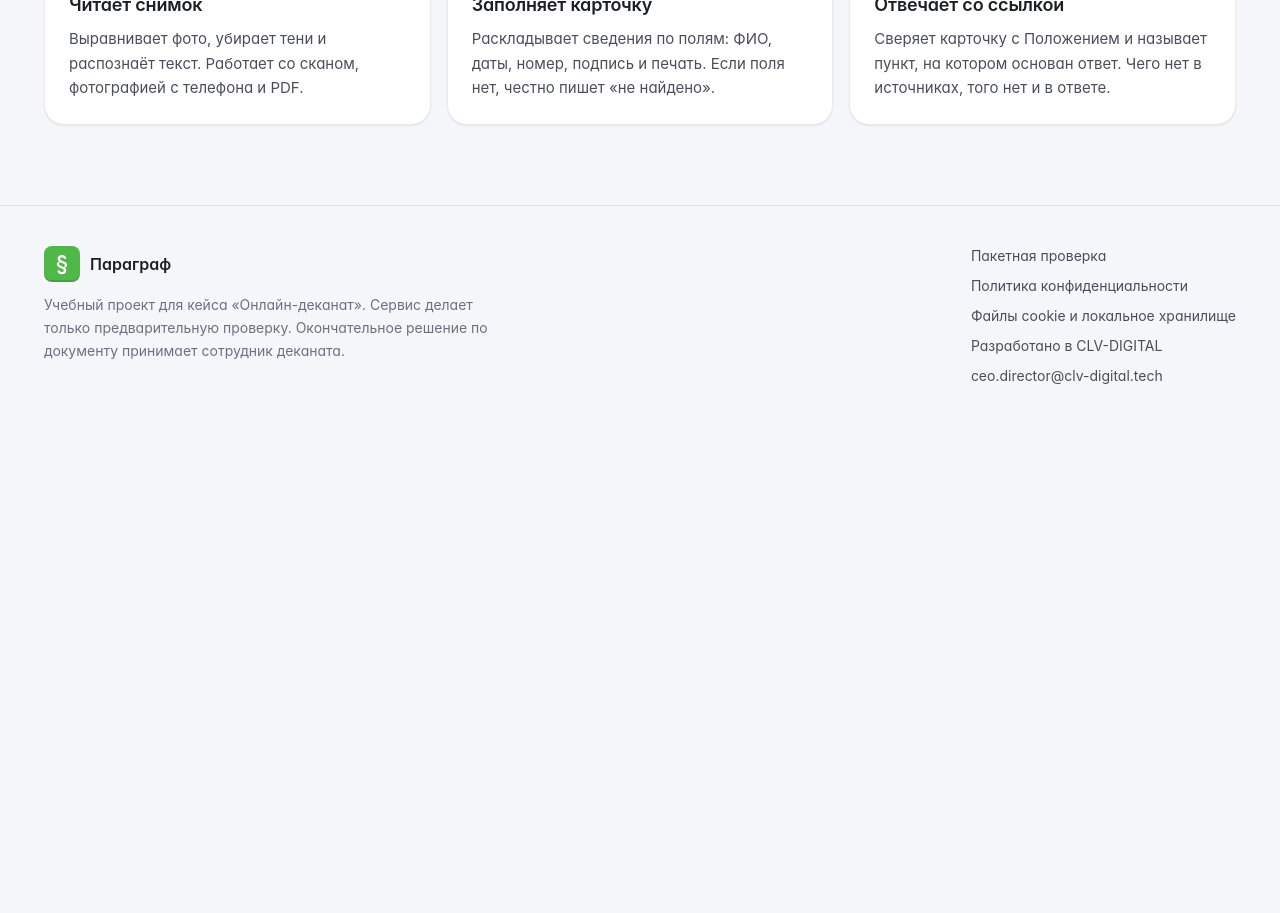
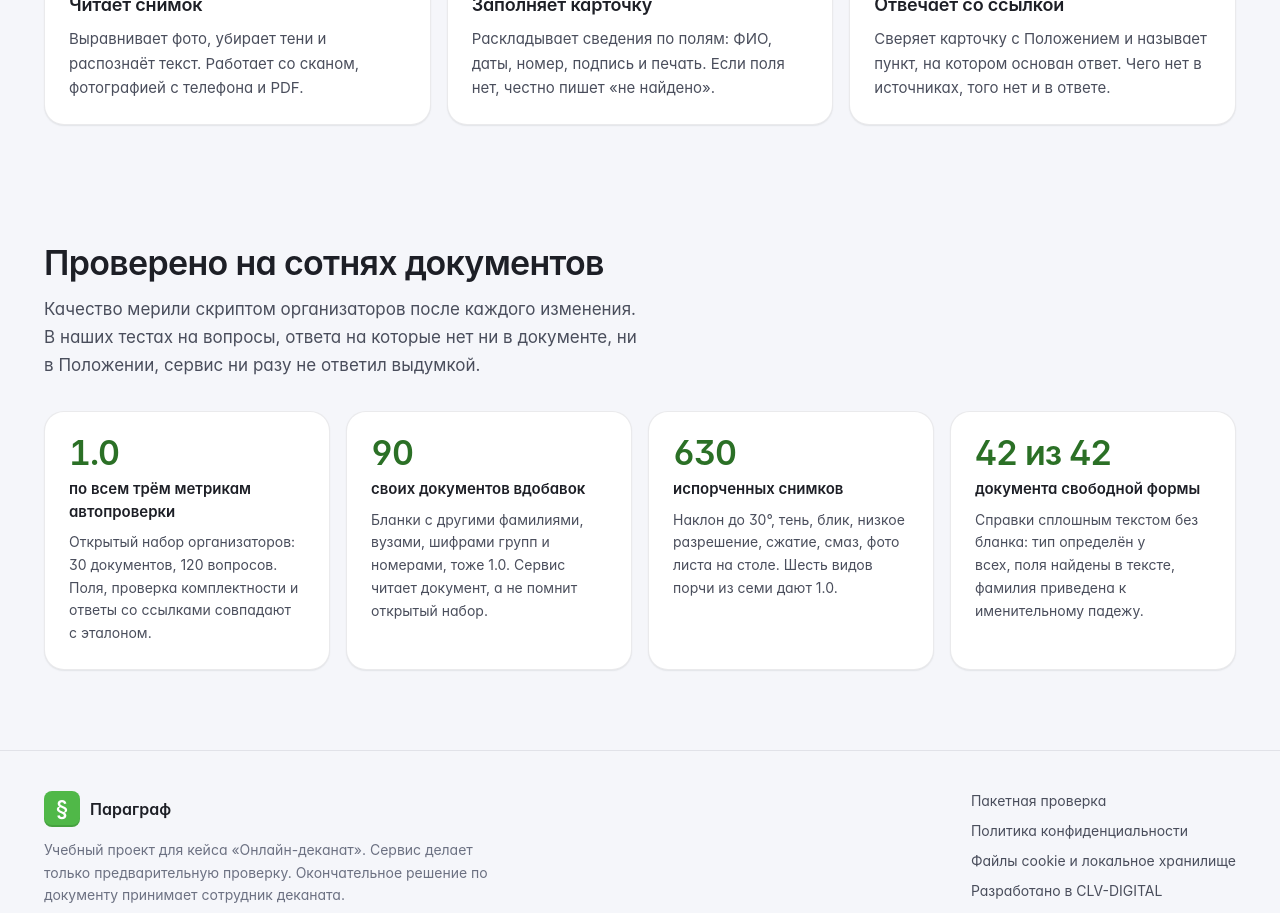
Before and after one commit to dimon0804/Docrux, a React (Vite) app in the folder frontend/: page / in a window 1280 px wide. Shown: the part 1740-2653 px from the top of the page. Before the commit the page ends 2166 px from the top, so only its background shows below. Built offline with nearby package versions, Linux system fonts and the light colour scheme; no server answers.

Commit message:
feat(ui): quality section with the measured numbers

```diff
--- /dev/null
+++ b/frontend/src/components/Quality.tsx
@@ -0,0 +1,54 @@
+/**
+ * Цифры из README, раздел «Качество». Все получены распознаванием изображений
+ * скриптами из репозитория; при новом замере обновляются здесь и в README.
+ */
+const TILES = [
+  {
+    value: "1.0",
+    label: "по всем трём метрикам автопроверки",
+    text: "Открытый набор организаторов: 30 документов, 120 вопросов. Поля, проверка комплектности и ответы со ссылками совпадают с эталоном.",
+  },
+  {
+    value: "90",
+    label: "своих документов вдобавок",
+    text: "Бланки с другими фамилиями, вузами, шифрами групп и номерами, тоже 1.0. Сервис читает документ, а не помнит открытый набор.",
+  },
+  {
+    value: "630",
+    label: "испорченных снимков",
+    text: "Наклон до 30°, тень, блик, низкое разрешение, сжатие, смаз, фото листа на столе. Шесть видов порчи из семи дают 1.0.",
+  },
+  {
+    value: "42 из 42",
+    label: "документа свободной формы",
+    text: "Справки сплошным текстом без бланка: тип определён у всех, поля найдены в тексте, фамилия приведена к именительному падежу.",
+  },
+];
+
+export function Quality() {
+  return (
+    <section
+      id="quality"
+      className="mx-auto max-w-[1240px] scroll-mt-24 px-4 pt-20 sm:px-6 sm:pt-28"
+    >
+      <h2 className="text-[26px] font-semibold tracking-[-0.02em] sm:text-[34px]">
+        Проверено на сотнях документов
+      </h2>
+      <p className="mt-2 max-w-[600px] text-[17px] leading-relaxed text-text-2">
+        Качество мерили скриптом организаторов после каждого изменения. В наших тестах на вопросы,
+        ответа на которые нет ни в документе, ни в Положении, сервис ни разу не ответил выдумкой.
+      </p>
+      <ul className="mt-8 grid gap-4 sm:grid-cols-2 lg:grid-cols-4">
+        {TILES.map((tile) => (
+          <li key={tile.label} className="card flex flex-col p-6">
+            <p className="tabular text-[34px] font-semibold leading-none tracking-[-0.03em] text-brand-text">
+              {tile.value}
+            </p>
+            <p className="mt-2 text-[15px] font-semibold">{tile.label}</p>
+            <p className="mt-2 text-[14px] leading-relaxed text-text-2">{tile.text}</p>
+          </li>
+        ))}
+      </ul>
+    </section>
+  );
+}
--- a/frontend/src/pages/Home.tsx
+++ b/frontend/src/pages/Home.tsx
@@ -8,6 +8,7 @@ import { DocumentViewer } from "@/components/DocumentViewer";
 import { Dropzone } from "@/components/Dropzone";
 import { FieldCard } from "@/components/FieldCard";
 import { HowItWorks } from "@/components/HowItWorks";
+import { Quality } from "@/components/Quality";
 import { ReadingState } from "@/components/ReadingState";
 import { RuleChecklist } from "@/components/RuleChecklist";
 import { RulesSection } from "@/components/RulesSection";
@@ -24,6 +25,7 @@ export function Home() {
     <ReferenceProvider>
       <Workspace />
       <HowItWorks />
+      <Quality />
       <RulesSection />
     </ReferenceProvider>
   );
```
